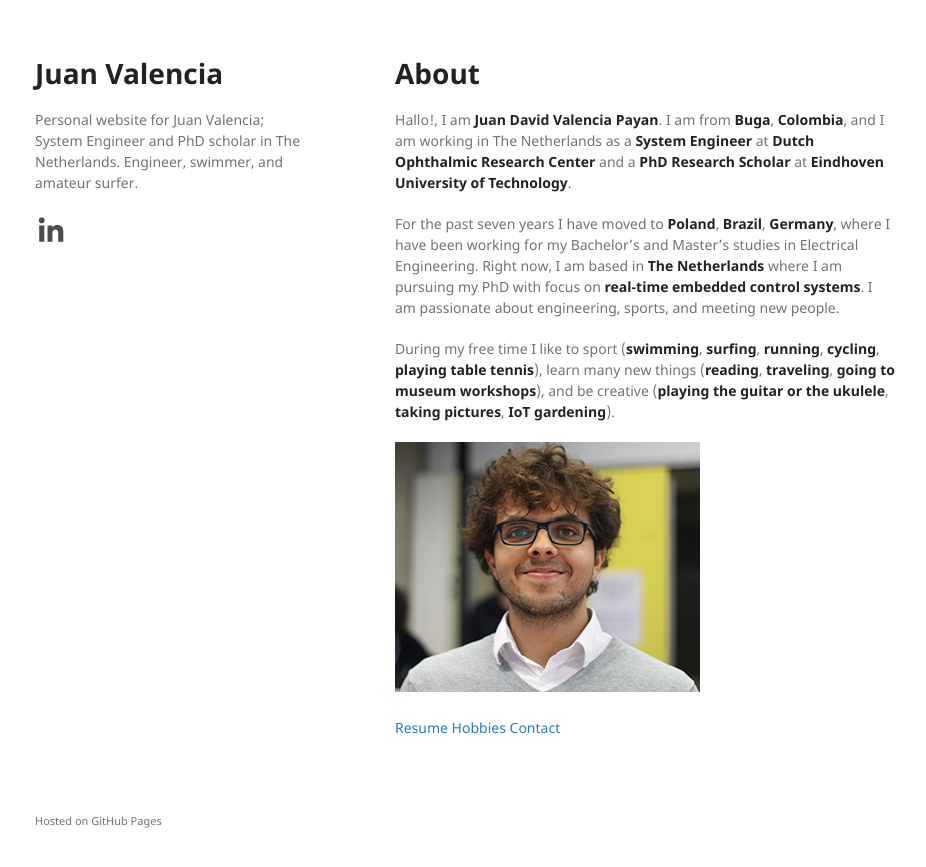
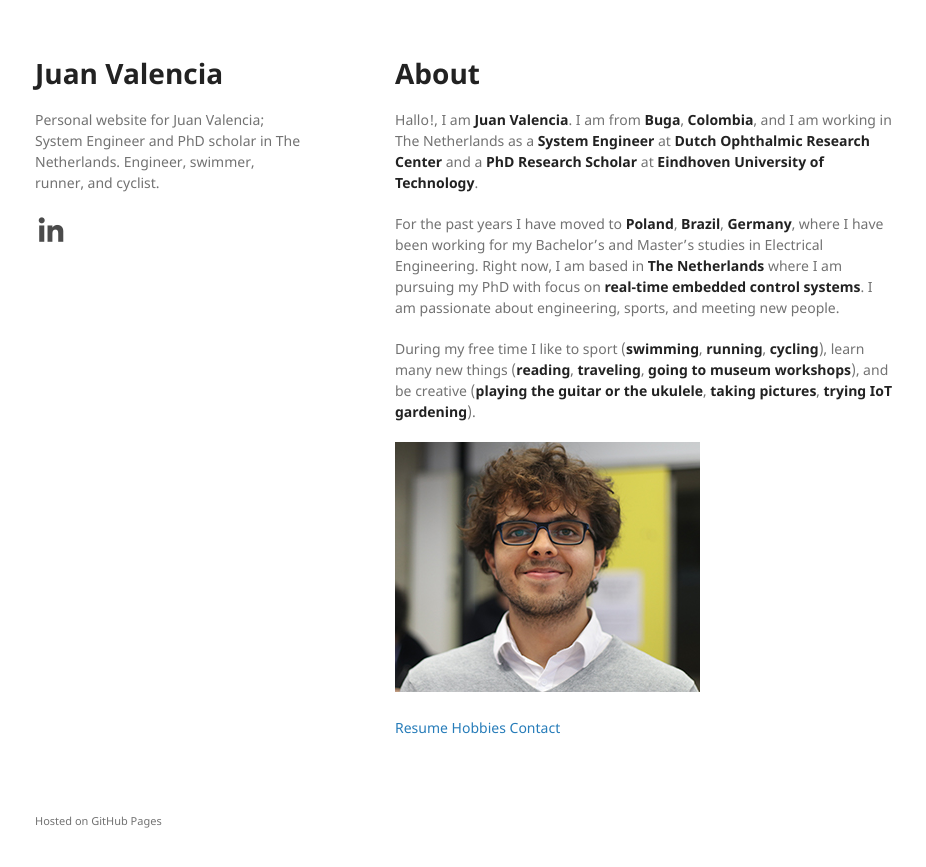
Before and after one commit to juanvalen15/juanvalen15.github.io, a Jekyll site: the page built from index.md, in a window 1280 px wide. Shown: the top 867 px of the page, without its empty margins (175-1101 px from the left). Built offline with Jekyll 4.4.1, drawn with Linux system fonts in a browser that asks for light colours; our own code applies the rules of GitHub Pages for plain Markdown files.

Commit message:
changed config
modified description

```diff
--- a/_config.yml
+++ b/_config.yml
@@ -1,5 +1,5 @@
 title: Juan Valencia
-description: Personal website for Juan Valencia; System Engineer and PhD scholar in The Netherlands. Engineer, swimmer, and amateur surfer.
+description: Personal website for Juan Valencia; System Engineer and PhD scholar in The Netherlands. Engineer, swimmer, runner, and cyclist.
 show_downloads: false
 google_analytics: false
 theme: jekyll-theme-minimal
--- a/index.md
+++ b/index.md
@@ -5,11 +5,11 @@ layout: default
 
 # [](#header-1)About
 
-Hallo!, I am **Juan David Valencia Payan**. I am from **Buga**, **Colombia**, and I am working in The Netherlands as a **System Engineer** at **Dutch Ophthalmic Research Center** and a **PhD Research Scholar** at **Eindhoven University of Technology**.
+Hallo!, I am **Juan Valencia**. I am from **Buga**, **Colombia**, and I am working in The Netherlands as a **System Engineer** at **Dutch Ophthalmic Research Center** and a **PhD Research Scholar** at **Eindhoven University of Technology**.
 
-For the past seven years I have moved to **Poland**, **Brazil**, **Germany**, where I have been working for my Bachelor's and Master's studies in Electrical Engineering. Right now, I am based in **The Netherlands** where I am pursuing my PhD with focus on **real-time embedded control systems**. I am passionate about engineering, sports, and meeting new people.
+For the past years I have moved to **Poland**, **Brazil**, **Germany**, where I have been working for my Bachelor's and Master's studies in Electrical Engineering. Right now, I am based in **The Netherlands** where I am pursuing my PhD with focus on **real-time embedded control systems**. I am passionate about engineering, sports, and meeting new people.
 
-During my free time I like to sport (**swimming**, **surfing**, **running**, **cycling**, **playing table tennis**), learn many new things (**reading**, **traveling**, **going to museum workshops**), and be creative (**playing the guitar or the ukulele**, **taking pictures**, **IoT gardening**).
+During my free time I like to sport (**swimming**, **running**, **cycling**), learn many new things (**reading**, **traveling**, **going to museum workshops**), and be creative (**playing the guitar or the ukulele**, **taking pictures**, **trying IoT gardening**).
 
 ![](cv1_0P25x.jpg)
 
```
